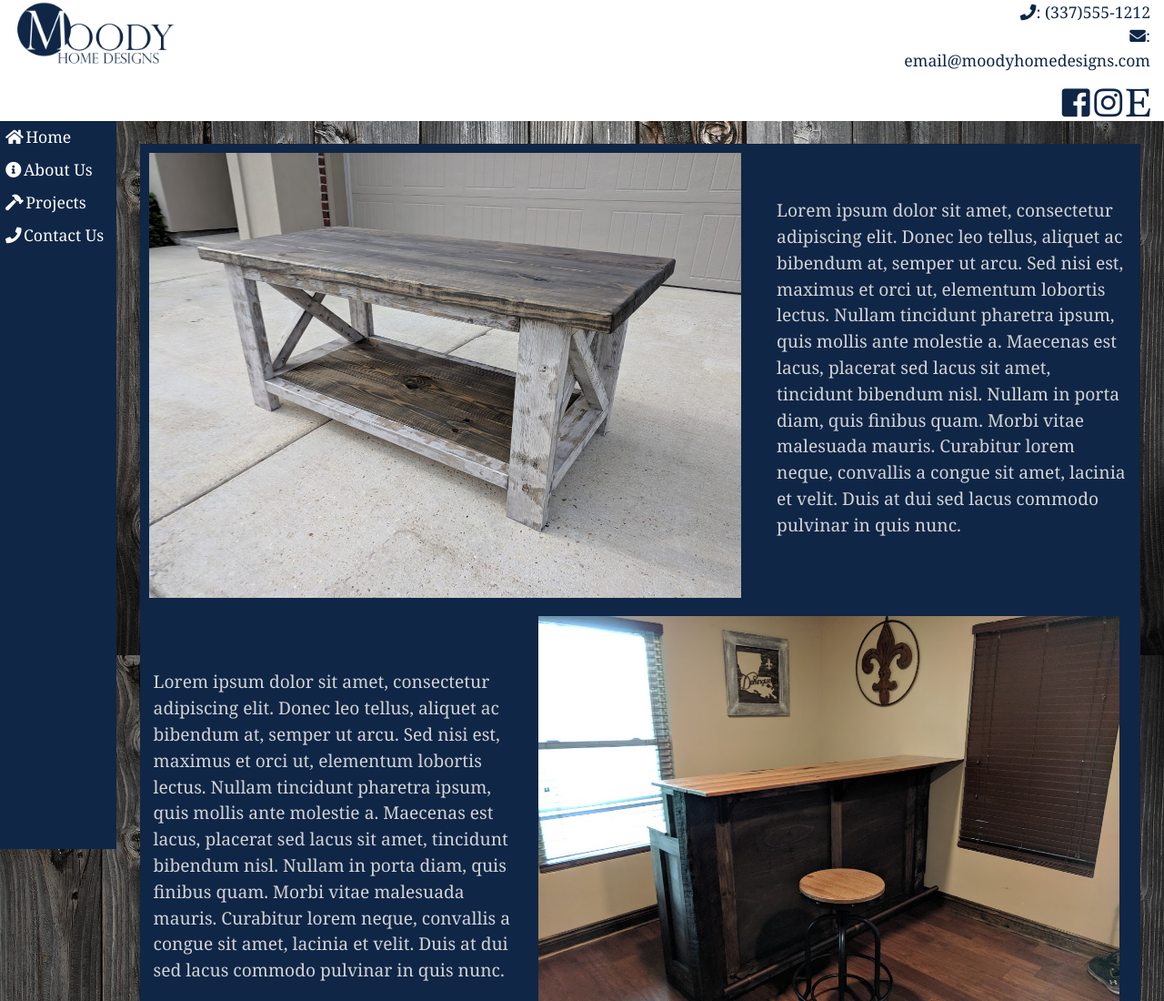
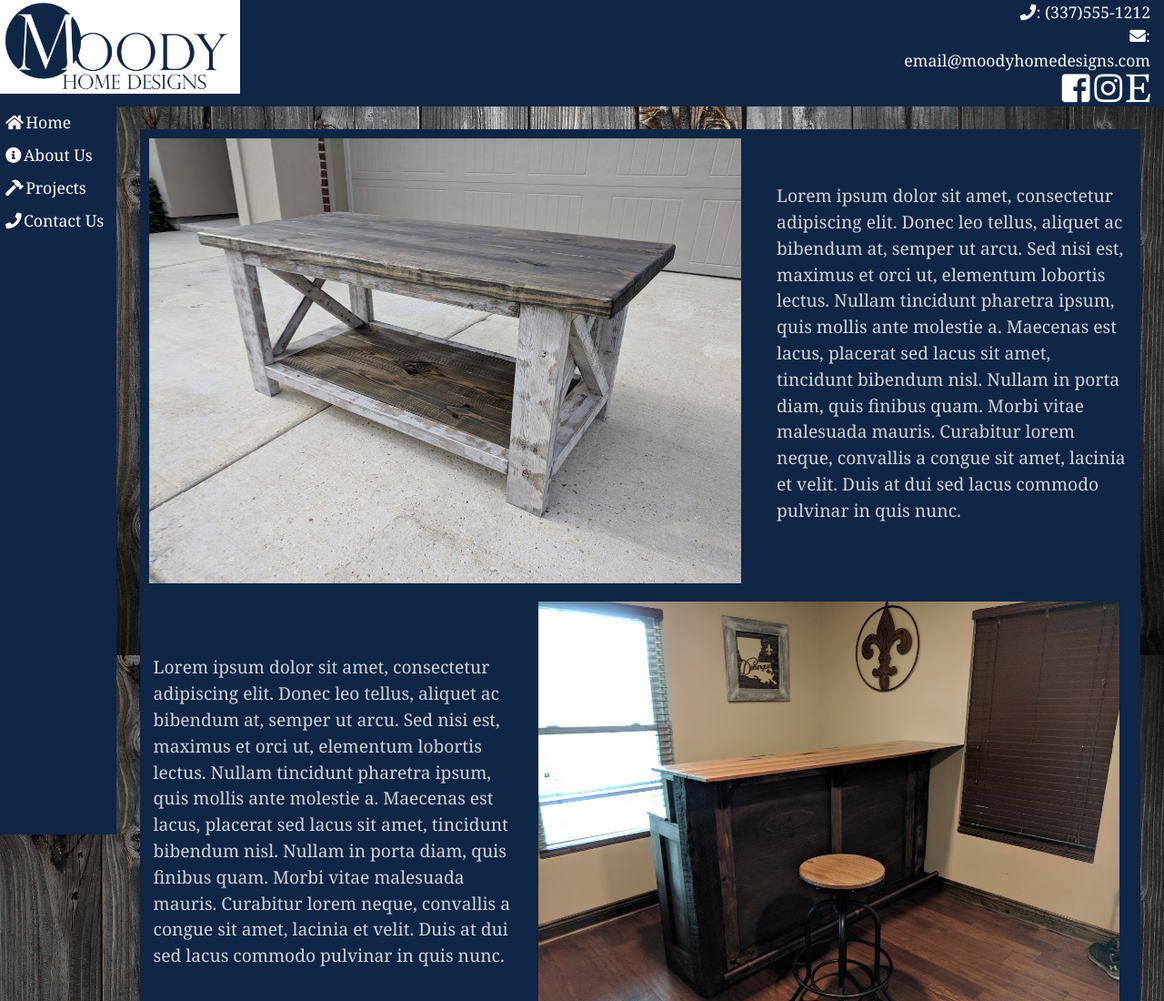
Before and after one commit to brandonmeeks/Moody-Home-Designs-Portfolio, a plain HTML site: page index.html in a window 1280 px wide. Shown: the top 1100 px of the page at 91% size. Drawn offline with nearby package versions, Linux system fonts and the light colour scheme.

Commit message:
style changes to header

```diff
--- a/style.css
+++ b/style.css
@@ -7,22 +7,29 @@
 header{
     width:100%;
     height: fit-content;
-    background-color: white;
-
+    background-color: #0f2647;
 }
 header img{
-    border-radius: 25px;
-    width: 20%;
+    width: 33vh;
     height: auto;
-    margin-top: .1vh;
-    margin-bottom: .2vh;
+    background-color:white;
+    margin: 0;
+    padding: 0;
+}
+
+header .col-9{
+padding-left: 0;
 }
 
 #header-contact, #header-contact a{
     text-align: right;
-    color: #0f2647;
+    color: white;
     font-family: Georgia, 'Times New Roman', Times, serif;
     font-size: 2.2vh;
+}
+
+#header-contact p{
+    margin-bottom:0;
 }
 
 .sidebar{
@@ -30,7 +37,6 @@ header img{
     width:10%;
     position: fixed;
     background-color:#0f2647;
-
 }
 
 .sidebar a{
```
